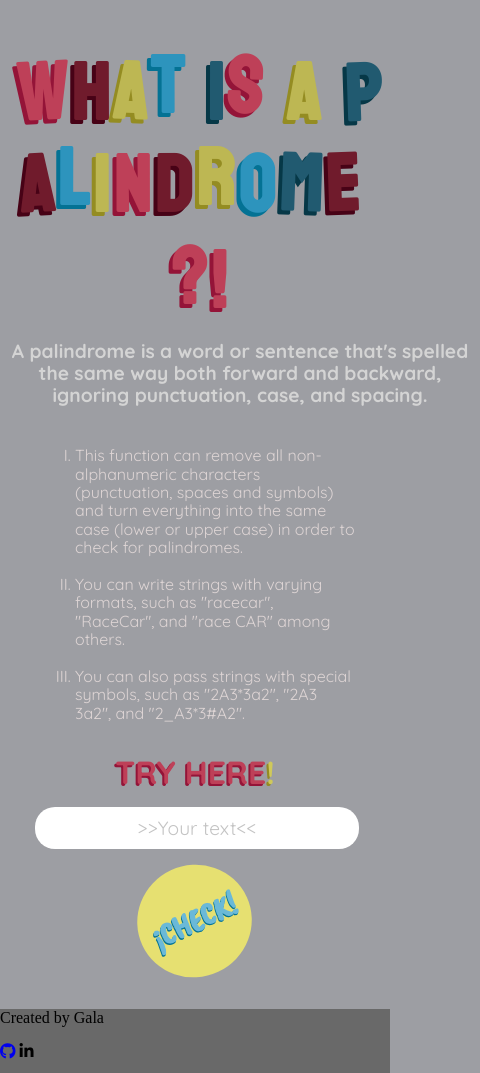
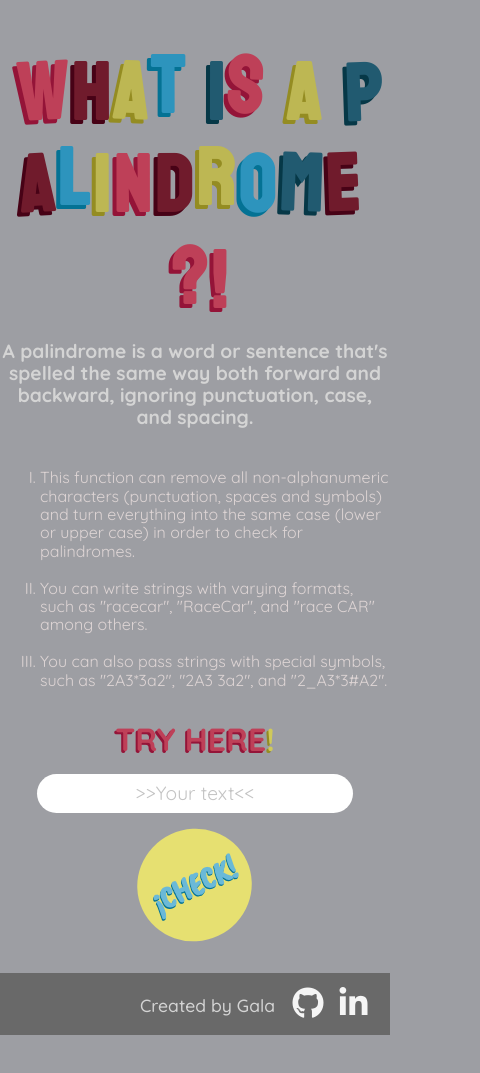
Before and after one commit to loveisgala/palindrome-checker, a plain HTML site: page index.html in a window 390 px wide. Shown: the whole page, 480 px wide, since content can reach past the window. After the commit the page ends 1035 px from the top, so only its background shows below. Drawn offline with nearby package versions, Linux system fonts and the light colour scheme.

Commit message:
style: add style to footer and media q

```diff
--- a/styles.css
+++ b/styles.css
@@ -1,5 +1,6 @@
 body {
     background-color: #9d9ea3;
+    width: 100%;
 }
 
 
@@ -191,6 +192,12 @@ body {
     color: rgb(212, 212, 212);
 }
 
+@media (max-width: 768px) {
+    .title-description {
+        width: auto;
+    }
+}
+
 
 /**MAIN**/
 
@@ -200,6 +207,12 @@ body {
 .container {
     width: 20rem;
     margin: 0 auto;
+}
+
+@media (max-width: 768px) {
+    .container {
+        width: auto;
+    }
 }
 
 .list {
@@ -255,6 +268,13 @@ body {
     height: 2.5rem;
 }
 
+@media (max-width: 768px) {
+    #check {
+        width: 80%;
+        height: auto;
+    }
+}
+
 .button {
     background-color: #e6e071;
     font-family: 'Caveat Brush', cursive;
@@ -298,6 +318,23 @@ button:focus {
 /**Footer**/
 
 .footer {
-    height: 4rem;
+    display: flex;
+    justify-content: flex-end;
+    height: 2.5rem;
     background-color: dimgrey;
+    font-family: 'Quicksand', sans-serif;
+    font-weight: 500;
+    color: rgb(212, 212, 212);
+    font-size: 1.1rem;
+    padding: .9rem .9rem .5rem 0;
 }
+
+.footer p {
+    margin: .5rem .6rem 0 0;
+}
+
+.footer i {
+    color: whitesmoke;
+    font-size: 2rem;
+    margin: 0 .5rem;
+}
```
